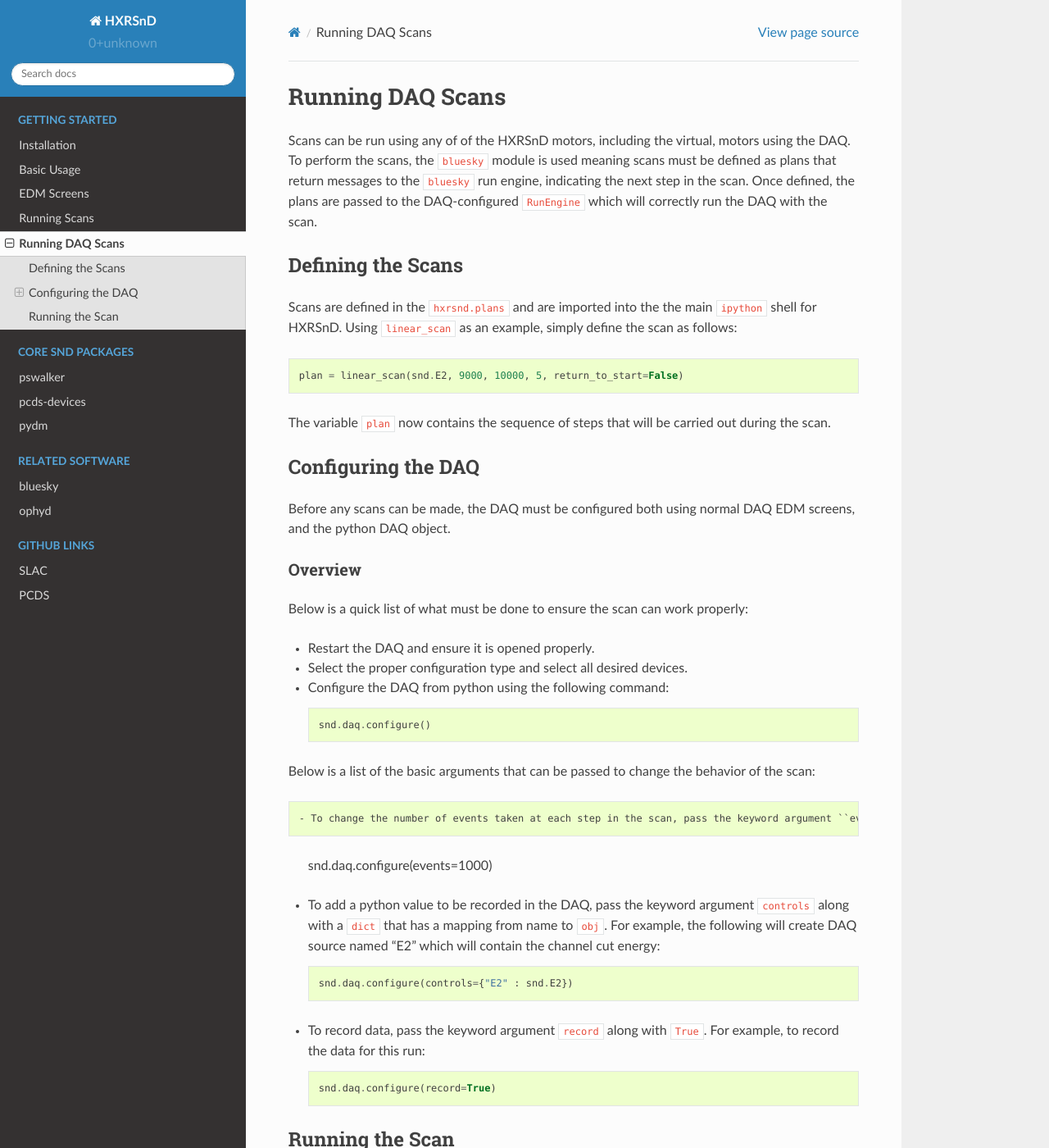
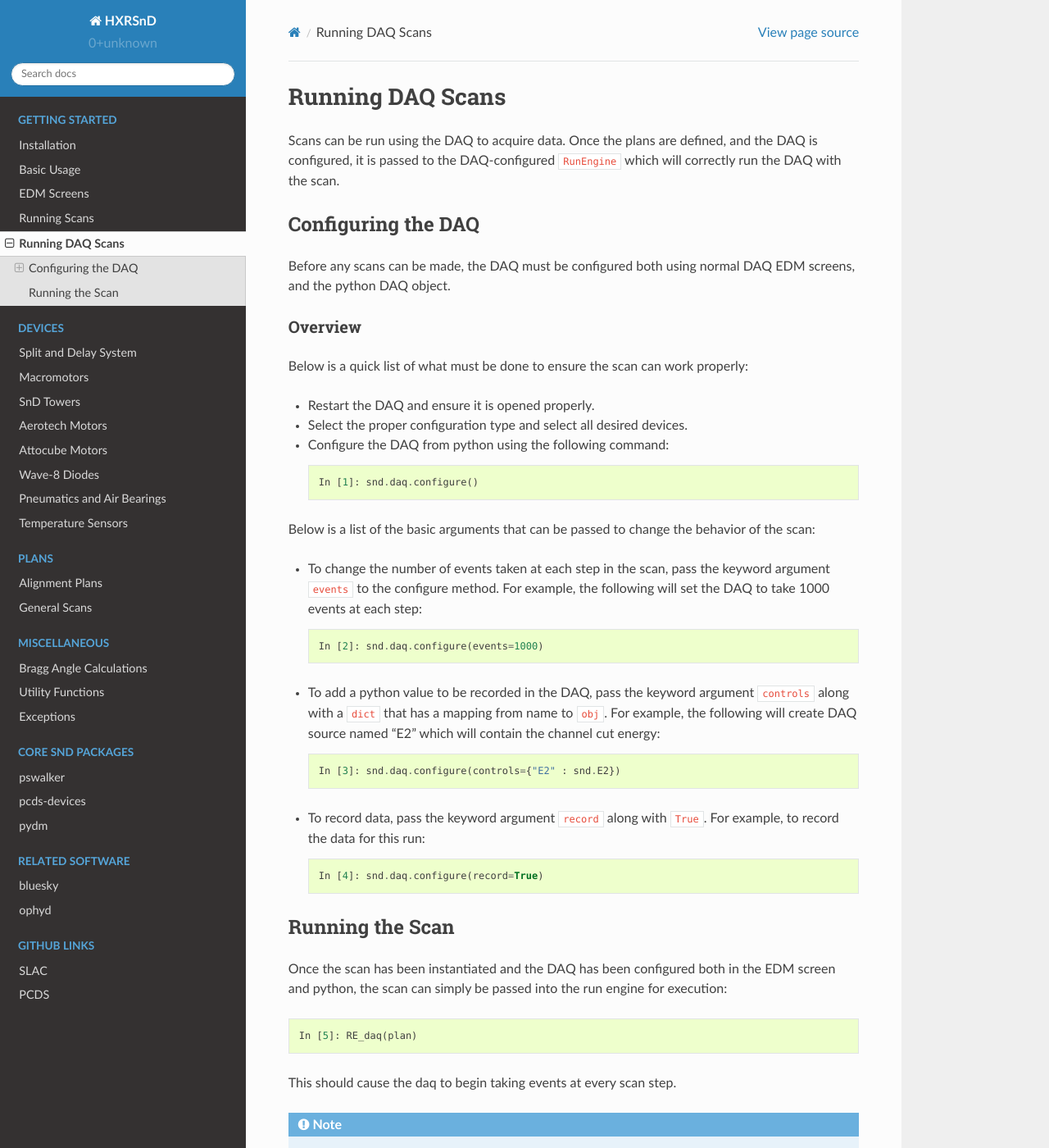
Before and after one commit to teddyrendahl/HXRSnD, a Sphinx documentation site: the page built from docs/source/running_daq_scans.rst, in a window 1280 px wide and 1400 px high. Shown: the whole window at 82% size. Built offline with Sphinx 7.4.7 and the Read the Docs theme 2.0.0, drawn with Linux system fonts in a browser that asks for light colours.

```diff
--- a/docs/source/basic_usage.rst
+++ b/docs/source/basic_usage.rst
@@ -5,7 +5,6 @@ Basic Usage
 Once the the ``HXRSnD`` module has been installed along with its dependencies,
 simply run the shell script in the ``bin`` folder. From the top level of
 ``HXRSnD`` the command to run is: ::
-
   ./bin/run_snd
 
 This should set up the ``IPython`` shell with the system instantiated.
@@ -117,7 +116,6 @@ Bragg Calculations
 ==================
 The bragg angle and energy calculations used to perform the energy macro-motions
 are in following script: ::
-
   HXRSnD/hxrsnd/bragg.py
 
 They were both pulled from ``blutil`` and the script should contain all the
--- a/docs/source/running_daq_scans.rst
+++ b/docs/source/running_daq_scans.rst
@@ -1,24 +1,10 @@
 =================
 Running DAQ Scans
 =================
-Scans can be run using any of of the HXRSnD motors, including the virtual,
-motors using the DAQ. To perform the scans, the ``bluesky`` module is used
-meaning scans must be defined as plans that return messages to the ``bluesky``
-run engine, indicating the next step in the scan. Once defined, the plans are
-passed to the DAQ-configured ``RunEngine`` which will correctly run the DAQ with
-the scan.
 
-Defining the Scans
-==================
-
-Scans are defined in the ``hxrsnd.plans`` and are imported into the the main
-``ipython`` shell for HXRSnD. Using ``linear_scan`` as an example, simply
-define the scan as follows: ::
-
-    plan = linear_scan(snd.E2, 9000, 10000, 5, return_to_start=False)
-
-The variable ``plan`` now contains the sequence of steps that will be carried
-out during the scan.
+Scans can be run using the DAQ to acquire data. Once the plans are defined, and
+the DAQ is configured, it is passed to the DAQ-configured ``RunEngine`` which
+will correctly run the DAQ with the scan.
 
 
 Configuring the DAQ
@@ -36,22 +22,22 @@ Below is a quick list of what must be done to ensure the scan can work properly:
 - Select the proper configuration type and select all desired devices.
 - Configure the DAQ from python using the following command: ::
 
-    snd.daq.configure()
+    In [1]: snd.daq.configure()
 
 Below is a list of the basic arguments that can be passed to change the behavior
-of the scan: ::
+of the scan:
 
 - To change the number of events taken at each step in the scan, pass the keyword argument ``events`` to the configure method. For example, the following will set the DAQ to take 1000 events at each step: ::
 
-    snd.daq.configure(events=1000)
+    In [2]: snd.daq.configure(events=1000)
 
 - To add a python value to be recorded in the DAQ, pass the keyword argument ``controls`` along with a ``dict`` that has a mapping from name to ``obj``. For example, the following will create DAQ source named "E2" which will contain the channel cut energy: ::
 
-    snd.daq.configure(controls={"E2" : snd.E2})
+    In [3]: snd.daq.configure(controls={"E2" : snd.E2})
 
 - To record data, pass the keyword argument ``record`` along with ``True``. For example, to record the data for this run: ::
 
-    snd.daq.configure(record=True)
+    In [4]: snd.daq.configure(record=True)
 
 
 Running the Scan
@@ -61,9 +47,9 @@ Once the scan has been instantiated and the DAQ has been configured both in the
 EDM screen and python, the scan can simply be passed into the run engine for
 execution: ::
 
-  RE_daq(plan)
+  In [5]: RE_daq(plan)
 
 This should cause the daq to begin taking events at every scan step.
 
-**Note:** Once a plan has been run, it must be redeclared to be run again since
-the contents have been consumed.
+.. note:: Once a plan has been run, it must be redeclared to be run again since
+          the contents have been consumed.
```
Also changed, not shown: README.rst (+6 -6 lines), docs/source/index.rst (+11 -1 lines), docs/source/running_scans.rst (+29 -0 lines).
